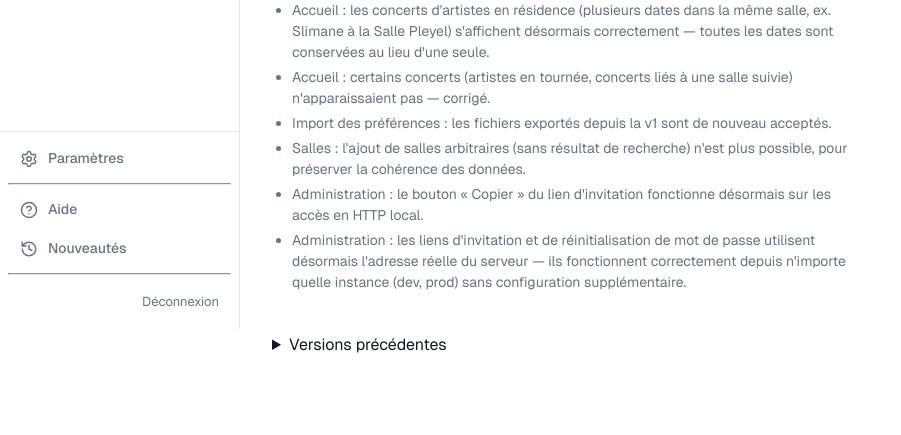
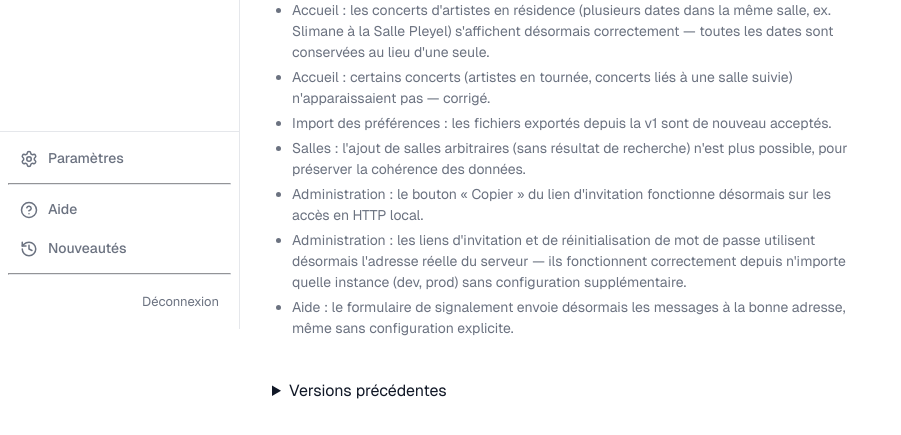
Before and after one commit to Sietch-Tabr/strapontin, a Spring app: template java/web/src/main/resources/templates/changelog.html in a window 1280 px wide. Shown: the part 471-906 px from the top of the page, without its empty margins (0-901 px from the left). Before the commit the page ends 824 px from the top, so only its background shows below. Run offline with Thymeleaf, Linux system fonts and the light colour scheme; the template is opened without the code that fills it, so the values that code supplies are empty; some of the project's set-up classes (security, data sources, template engines, error pages and the like) are left out, and stand-ins take their place.

Commit message:
docs: changelog signalement email

```diff
--- a/java/web/src/main/resources/templates/changelog.html
+++ b/java/web/src/main/resources/templates/changelog.html
@@ -84,6 +84,11 @@
                   de mot de passe utilisent désormais l'adresse réelle du
                   serveur — ils fonctionnent correctement depuis n'importe
                   quelle instance (dev, prod) sans configuration supplémentaire.
+                </li>
+                <li>
+                  Aide : le formulaire de signalement envoie désormais les
+                  messages à la bonne adresse, même sans configuration
+                  explicite.
                 </li>
               </ul>
             </div>
```
